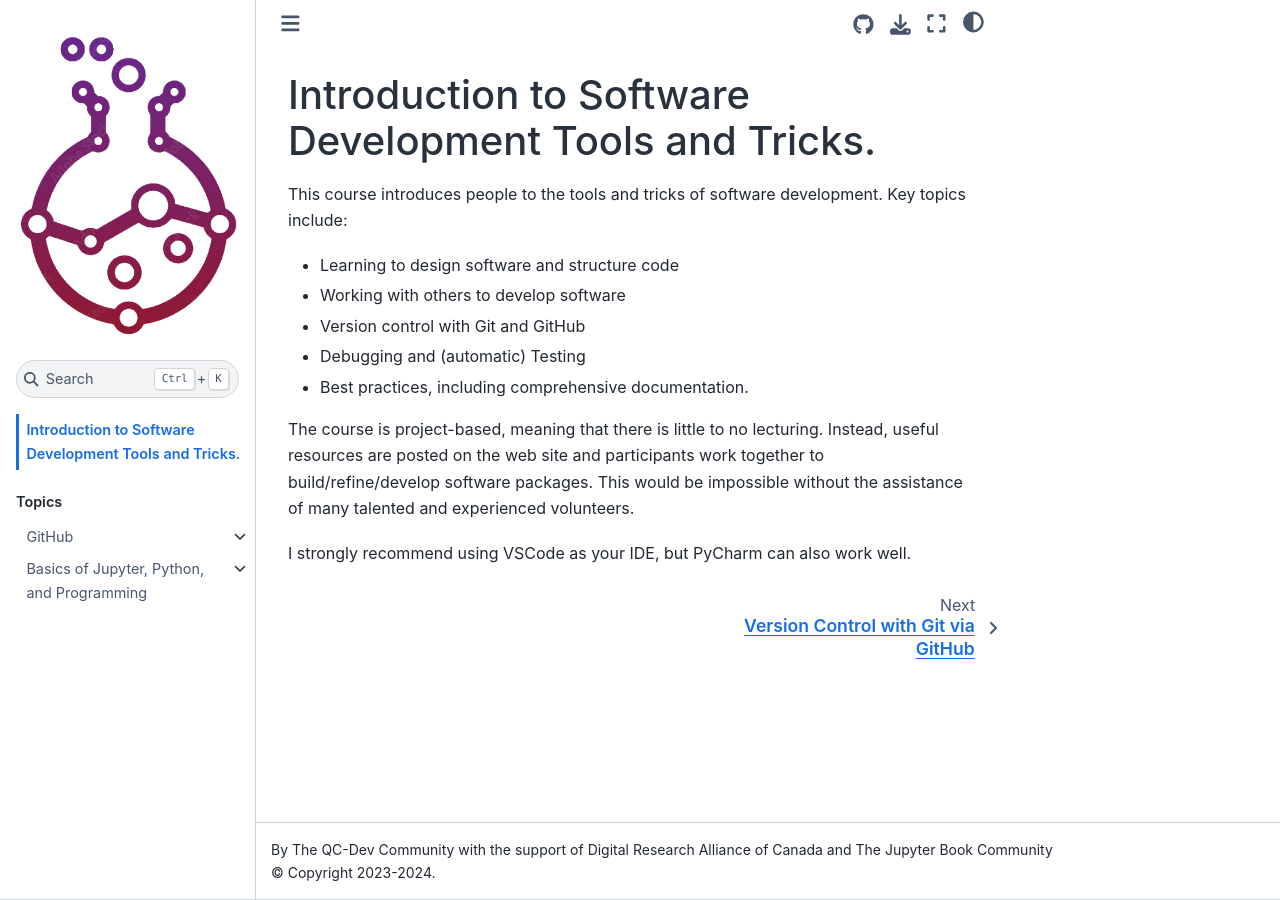
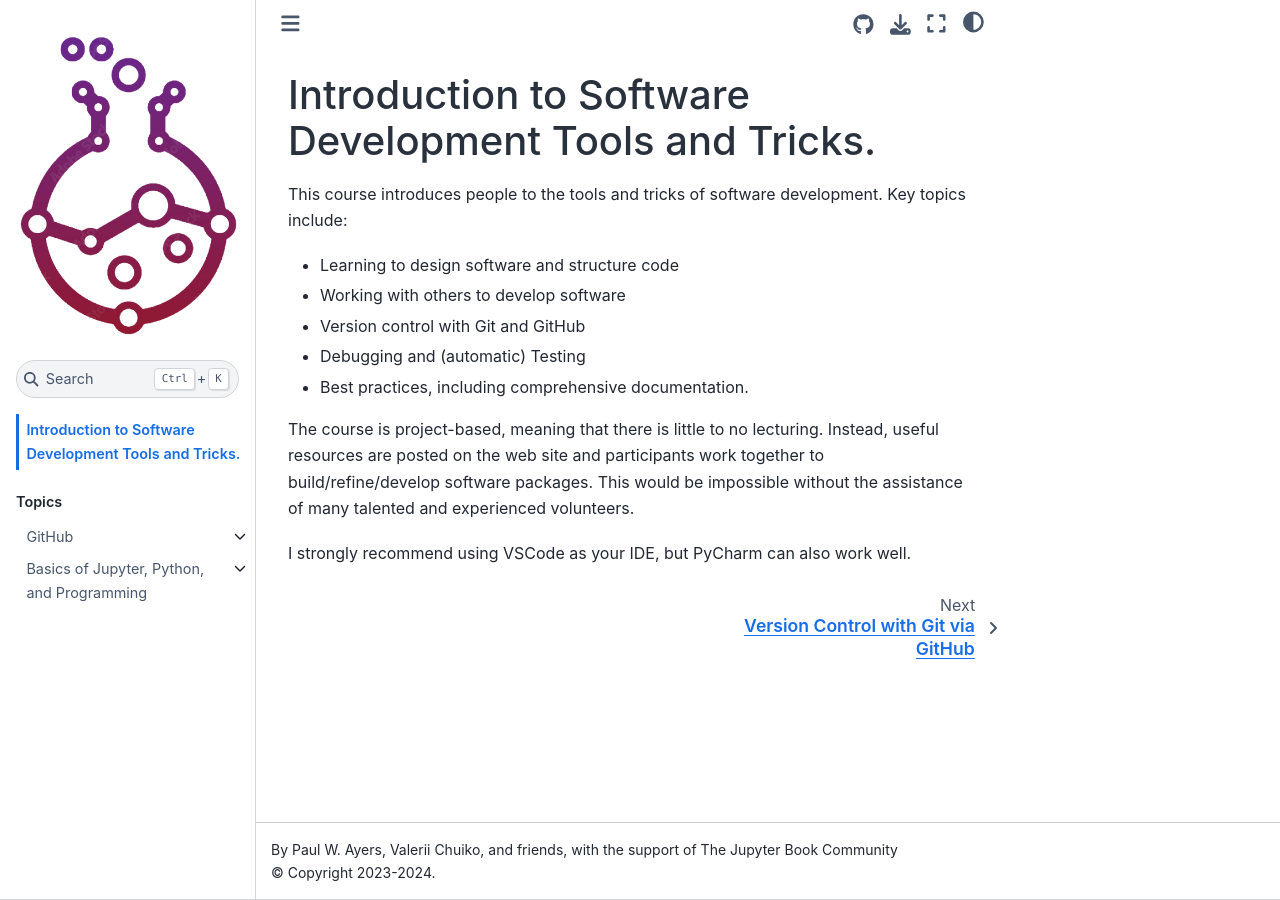
Before and after one commit to QC-Edu/IntroSoftware, a Jupyter Book: the page built from website/intro.md, in a window 1280 px wide. Built offline with Jupyter Book 1.0.4 settings and Sphinx 7.4.7 and the Sphinx Book theme 1.1.4, drawn with Linux system fonts in a browser that asks for light colours.

Commit message:
fixed footer

```diff
--- a/website/_config.yml
+++ b/website/_config.yml
@@ -1,8 +1,8 @@
 # Book settings
 # Learn more at https://jupyterbook.org/customize/config.html
 
-title: Ayers Lab
-author: The QC-Dev Community with the support of Digital Research Alliance of Canada and The Jupyter Book Community
+title: Software Design for Theoretical Chemistry
+author: Paul W. Ayers, Valerii Chuiko, and friends, with the support of The Jupyter Book Community
 logo: logo.png
 
 # build files only in _toc.yml
```
